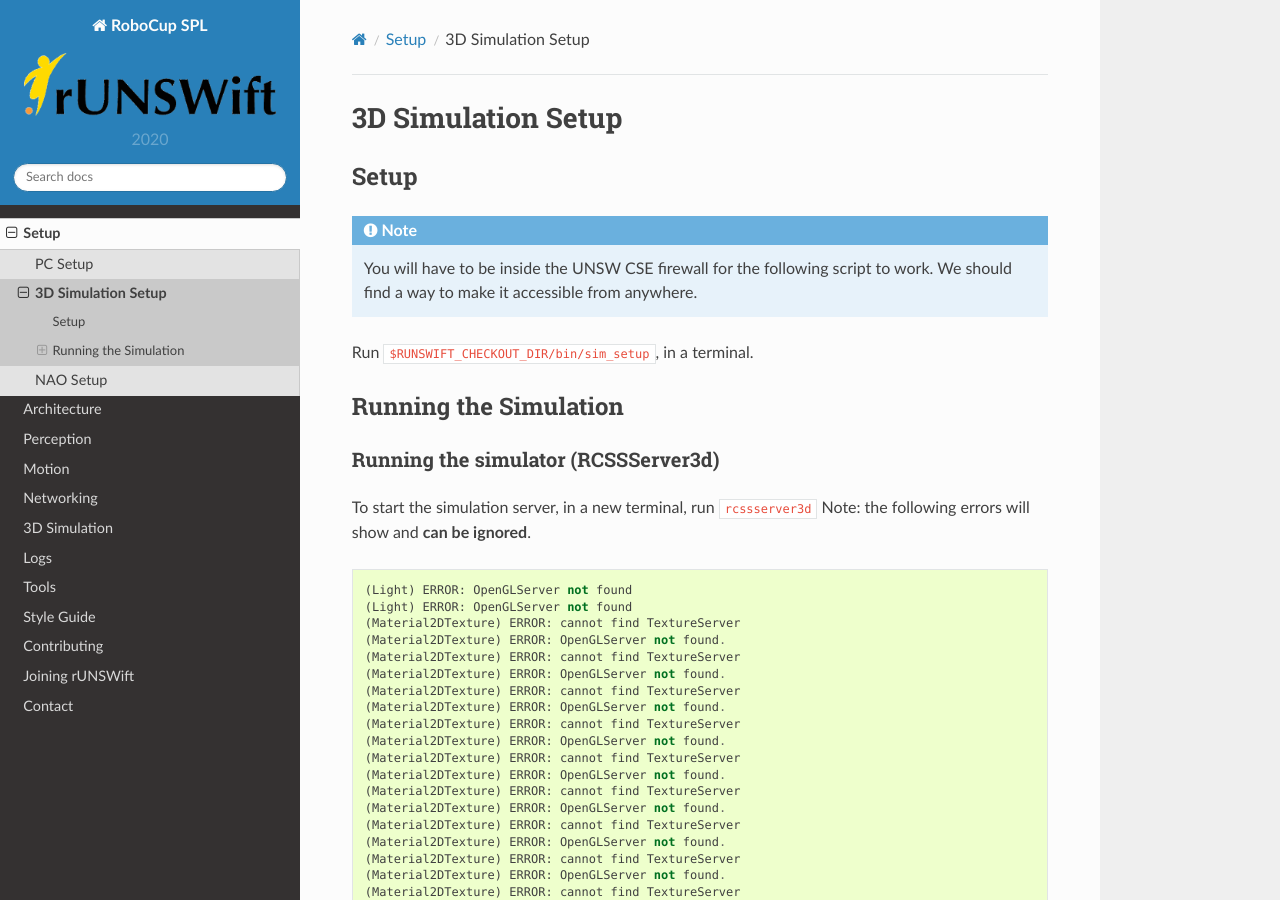
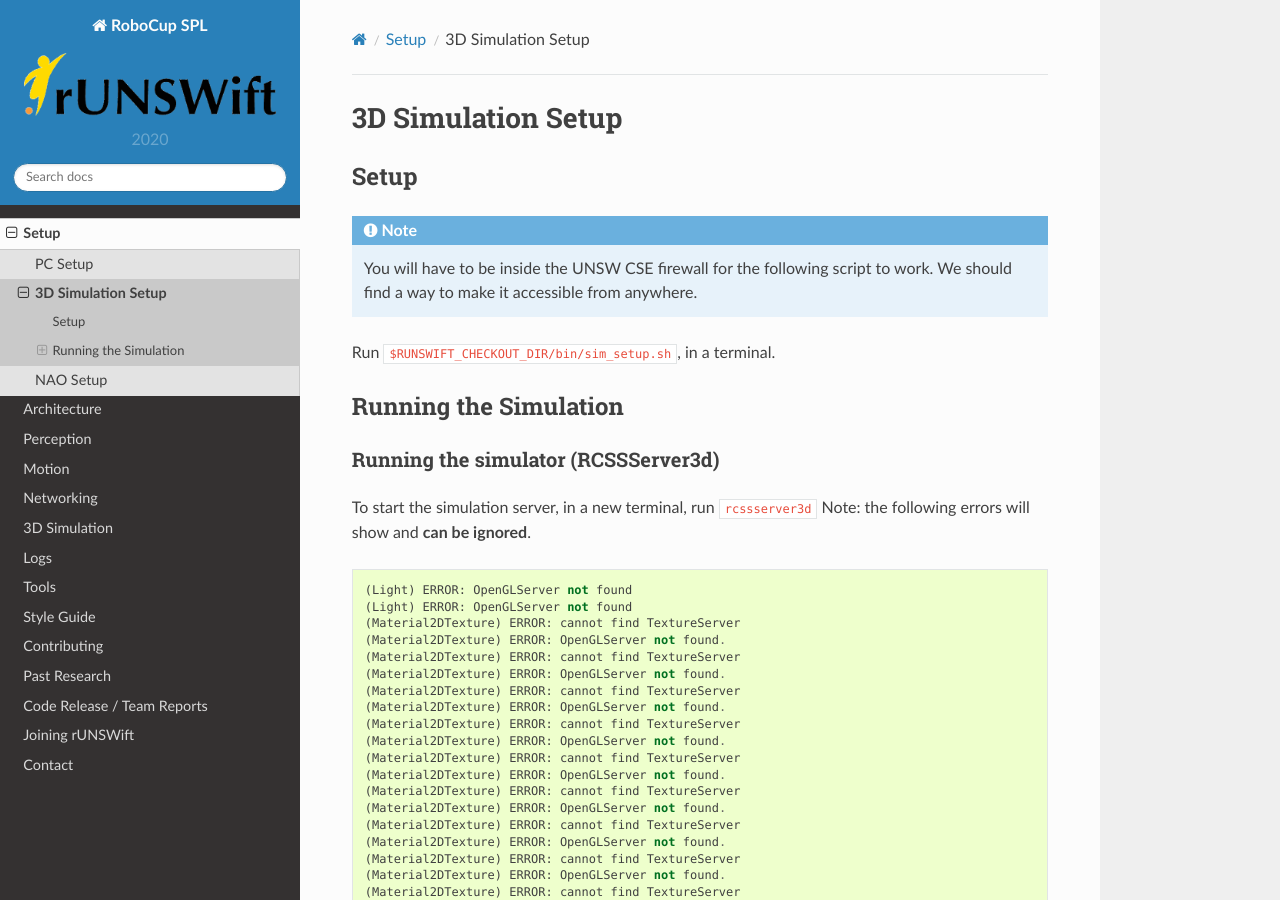
Before and after one commit to UNSWComputing/rUNSWift-docs, a Sphinx documentation site: the page built from source/setup/simulation_setup.rst, in a window 1280 px wide and 900 px high. Built offline with Sphinx 7.4.7 and the Read the Docs theme 2.0.0, drawn with Linux system fonts in a browser that asks for light colours.

Commit message:
added some links to code releases and past research

```diff
--- a/source/index.rst
+++ b/source/index.rst
@@ -26,5 +26,7 @@ rUNSWift is a team from the University of New South Wales that competes in the `
    tools/index
    style_guide
    contributing/index
+   past_research
+   code_releases_team_reports
    joining_runswift
    contact
--- a/source/setup/simulation_setup.rst
+++ b/source/setup/simulation_setup.rst
@@ -11,7 +11,7 @@ Setup
     script to work. We should find a way to make it accessible from
     anywhere.
 
-Run ``$RUNSWIFT_CHECKOUT_DIR/bin/sim_setup``, in a terminal.
+Run ``$RUNSWIFT_CHECKOUT_DIR/bin/sim_setup.sh``, in a terminal.
 
 **********************
 Running the Simulation
```
Also changed, not shown: source/code_releases_team_reports.rst (added, +12 -0 lines), source/past_research.rst (added, +16 -0 lines).
